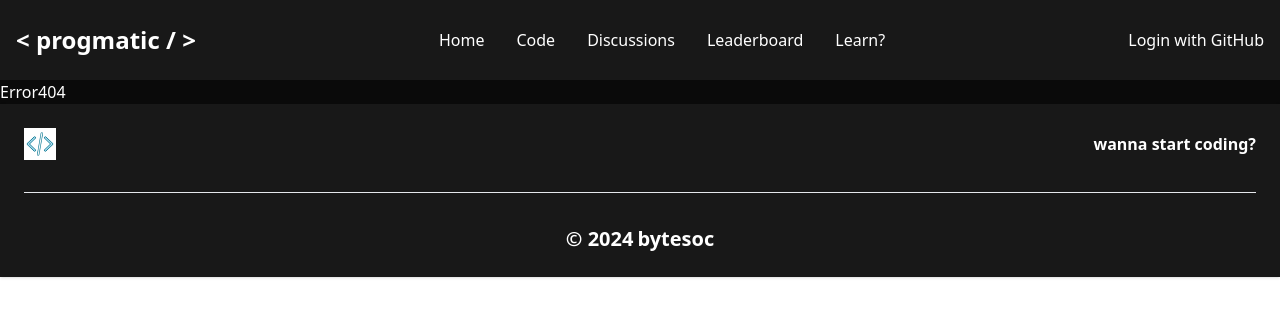
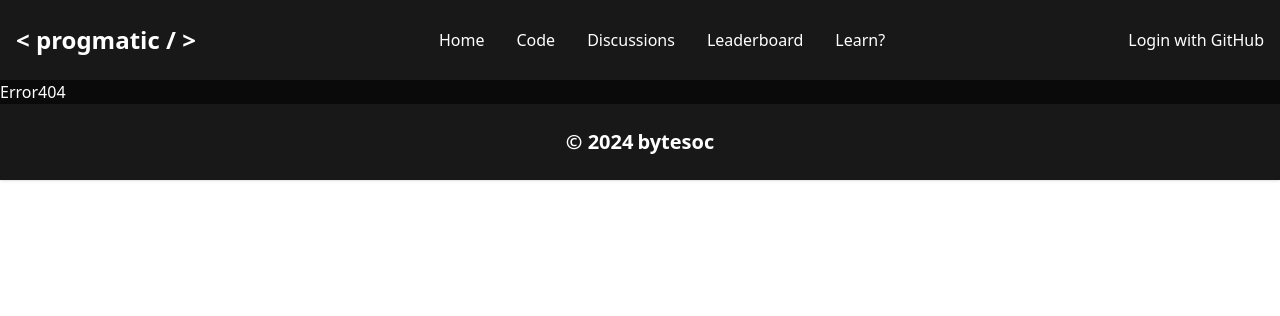
Before and after one commit to Harshillagg/progmatic, a React (Vite) app in the folder client/: page /404 in a window 1280 px wide. Shown: the top 316 px of the page. Built offline with nearby package versions, Linux system fonts and the light colour scheme.

Commit message:
production ready

```diff
--- a/client/src/components/Footer.tsx
+++ b/client/src/components/Footer.tsx
@@ -1,11 +1,11 @@
 import { Footer } from "flowbite-react";
-import { NavLink } from "react-router-dom";
+// import { NavLink } from "react-router-dom";
 
 export default function Footers() {
   return (
     <Footer container className=" rounded-none bg-[#181818]">
       <div className="w-full text-center">
-        <div className="w-full justify-between sm:flex sm:items-center sm:justify-between">
+        {/* <div className="w-full justify-between sm:flex sm:items-center sm:justify-between">
           <Footer.Brand
             href="/"
             src="/logo.jpg"
@@ -18,7 +18,7 @@ export default function Footers() {
             </NavLink>
           </Footer.LinkGroup>
         </div>
-        <Footer.Divider />
+        <Footer.Divider /> */}
         <Footer.Copyright className="text-xl text-white font-semibold" href="https://github.com/IshaanMinocha/progmatic" by="bytesoc" year={2024} />
       </div>
     </Footer>
--- a/client/src/components/Header.tsx
+++ b/client/src/components/Header.tsx
@@ -9,7 +9,6 @@ interface UserData {
   email: string;
   html_url: string;
 }
-
 
 export default function Header() {
   const navigate = useNavigate();
@@ -46,7 +45,8 @@ export default function Header() {
         }
       }).then((data) => {
         setUserData(data.data);
-        console.log(data.data);
+        // console.log(data.data);
+        setIsLoggedIn(true);
 
       })
     }
@@ -73,7 +73,7 @@ export default function Header() {
         <span className="self-center whitespace-nowrap text-2xl font-semibold dark:text-white">&lt; progmatic / &gt;</span>
       </Navbar.Brand>
       <div className="flex md:order-2">
-        {localStorage.getItem("accessToken") != null ? (
+        {localStorage.getItem("accessToken") != null && isLoggedIn==true ? (
           (<Dropdown arrowIcon={false} inline label={<Avatar alt="User" img={userData?.avatar_url} rounded />}>
             <Dropdown.Header>
               <a href={userData?.html_url} target="_blank">
--- a/client/src/pages/Leaderboard.tsx
+++ b/client/src/pages/Leaderboard.tsx
@@ -1,5 +1,3 @@
-import React from 'react'
-
 function leaderboard() {
   return (
     <div>leaderboard</div>
--- a/client/src/pages/Learn.tsx
+++ b/client/src/pages/Learn.tsx
@@ -1,5 +1,3 @@
-import React from 'react'
-
 function learn() {
   return (
     <div>learn</div>
```
Also changed, not shown: 2 other files (tests, documents, lock files or other folders).
